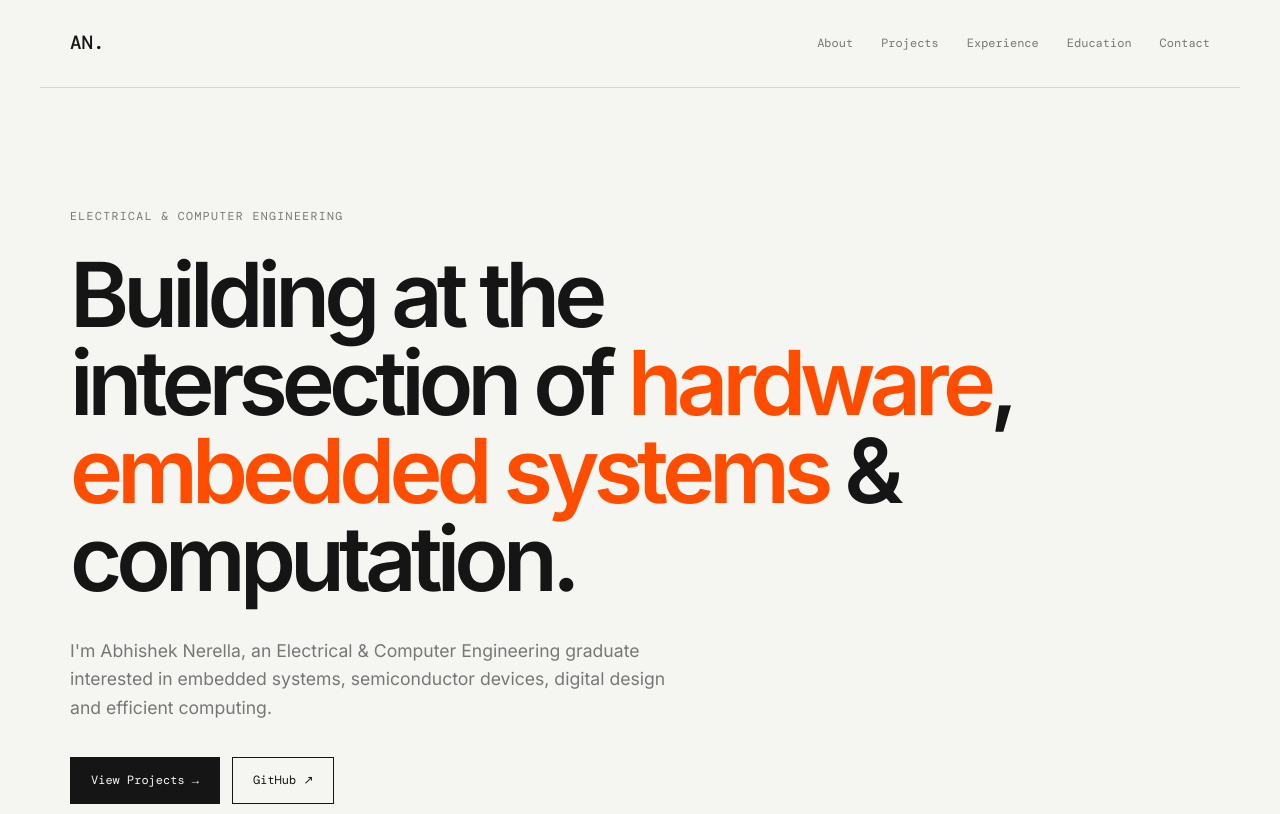
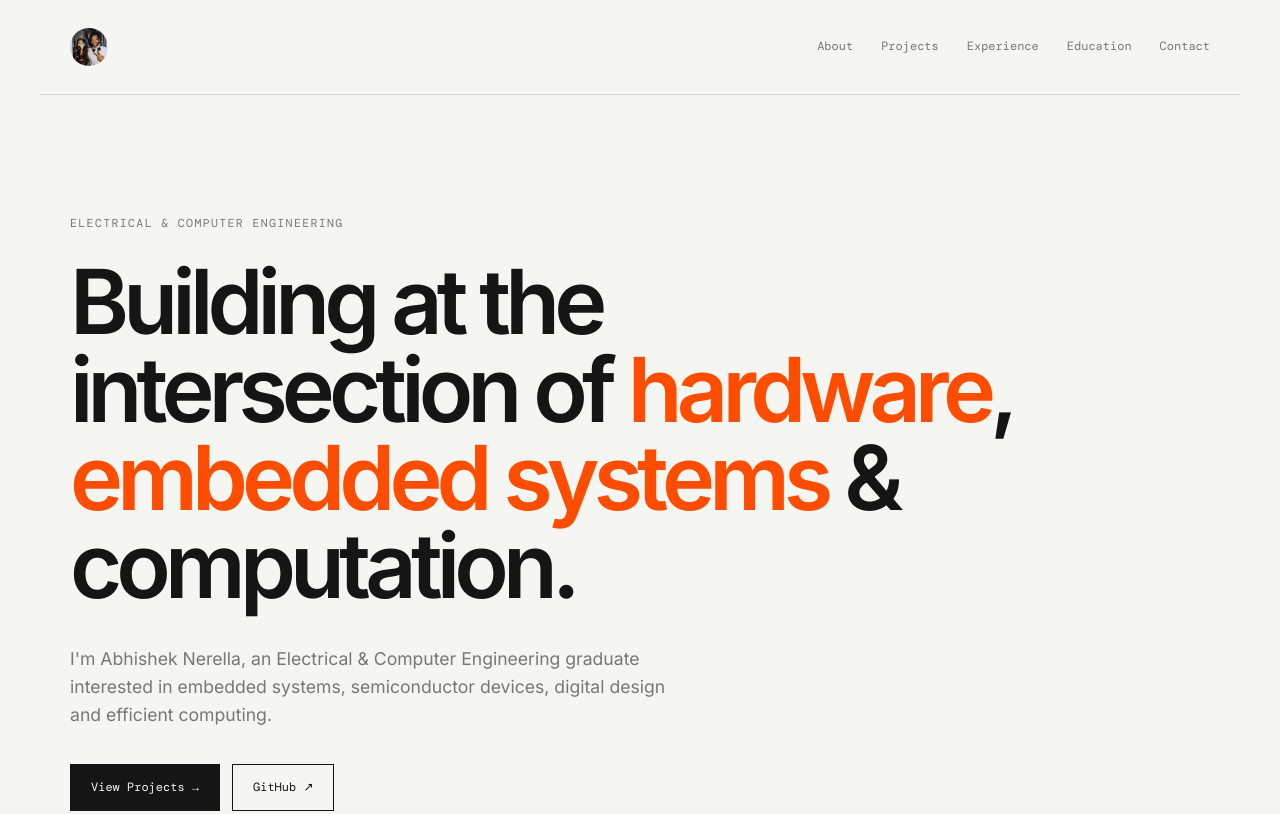
Before and after one commit to abhishek-nerella/abhishek-nerella.github.io, a plain HTML site: page index.html in a window 1280 px wide. Shown: the top 814 px of the page. Drawn offline with nearby package versions, Linux system fonts and the light colour scheme.

Commit message:
Use image logo in top navigation
Co-authored-by: Copilot <223556219+Copilot@users.noreply.github.com>

```diff
--- a/index.html
+++ b/index.html
@@ -26,7 +26,9 @@
 
     <!-- NAVIGATION -->
     <header class="navbar">
-        <a href="#" class="logo">AN.</a>
+        <a href="#" class="logo" aria-label="Abhishek Nerella home">
+            <img src="logo.jpg" alt="Abhishek Nerella">
+        </a>
 
         <nav>
             <a href="#about">About</a>
--- a/style.css
+++ b/style.css
@@ -52,9 +52,18 @@ a {
 
 
 .logo {
-    font-family: var(--mono);
-    font-weight: 500;
-    font-size: 1.2rem;
+    display: inline-flex;
+    width: 38px;
+    height: 38px;
+}
+
+
+.logo img {
+    display: block;
+    width: 100%;
+    height: 100%;
+    border-radius: 50%;
+    object-fit: cover;
 }
 
 
```
Also changed, not shown: logo.jpg (added).
